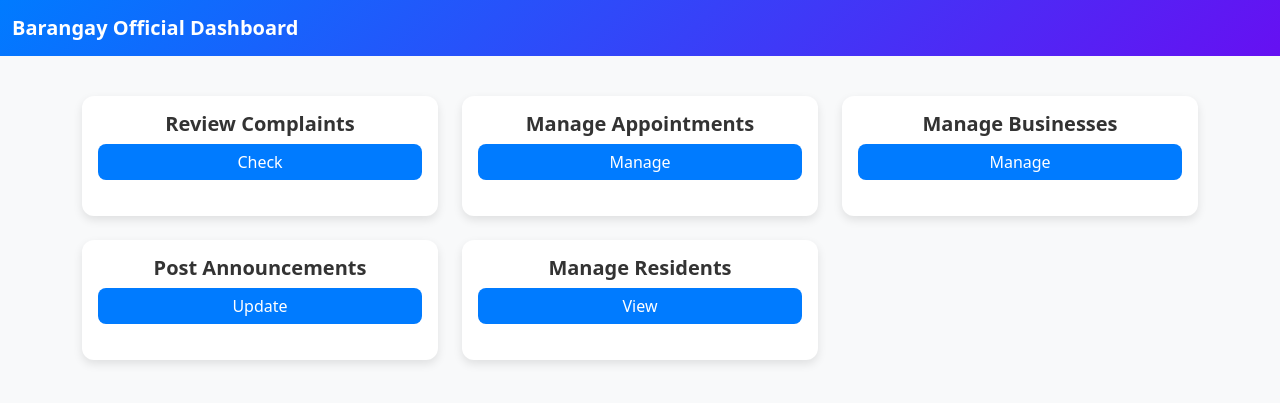
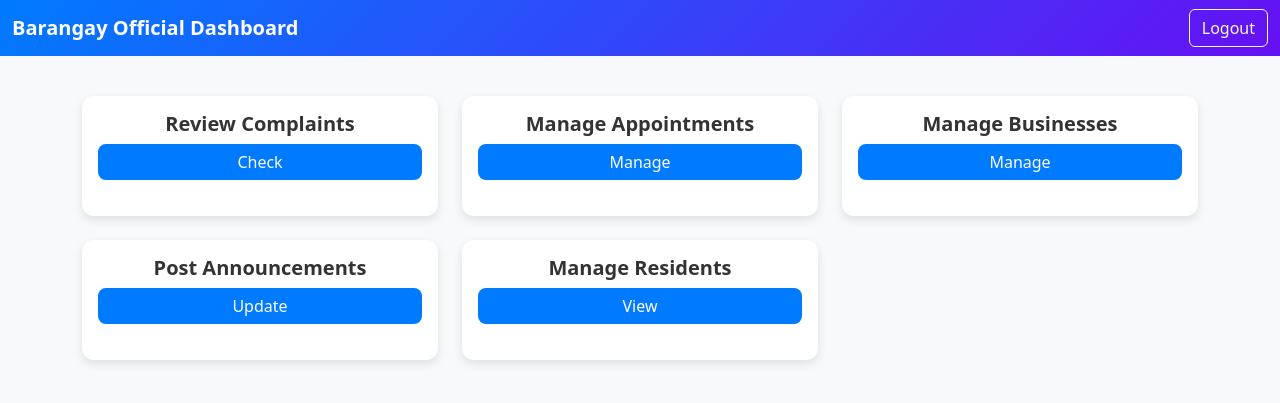
Before and after one commit to leenaardddd/barangay-system, a PHP site: page /official_dashboard.php in a window 1280 px wide. Shown: the top 403 px of the page. Run offline with PHP 8.4, Linux system fonts and the light colour scheme.

Commit message:
logout button for both official and resident

```diff
--- a/official_dashboard.php
+++ b/official_dashboard.php
@@ -72,6 +72,9 @@
     <nav class="navbar navbar-dark">
         <div class="container-fluid">
             <a class="navbar-brand text-white fw-bold" href="#">Barangay Official Dashboard</a>
+            <form class="d-flex" action="index.php" method="POST">
+                <button class="btn btn-outline-light" type="submit">Logout</button>
+            </form>
         </div>
     </nav>
 
--- a/resident_dashboard.php
+++ b/resident_dashboard.php
@@ -73,6 +73,9 @@
     <nav class="navbar navbar-dark">
         <div class="container-fluid">
             <a class="navbar-brand text-white fw-bold" href="#">Resident Dashboard</a>
+            <form class="d-flex" action="index.php" method="POST">
+                <button class="btn btn-outline-light" type="submit">Logout</button>
+            </form>
         </div>
     </nav>
 
```
